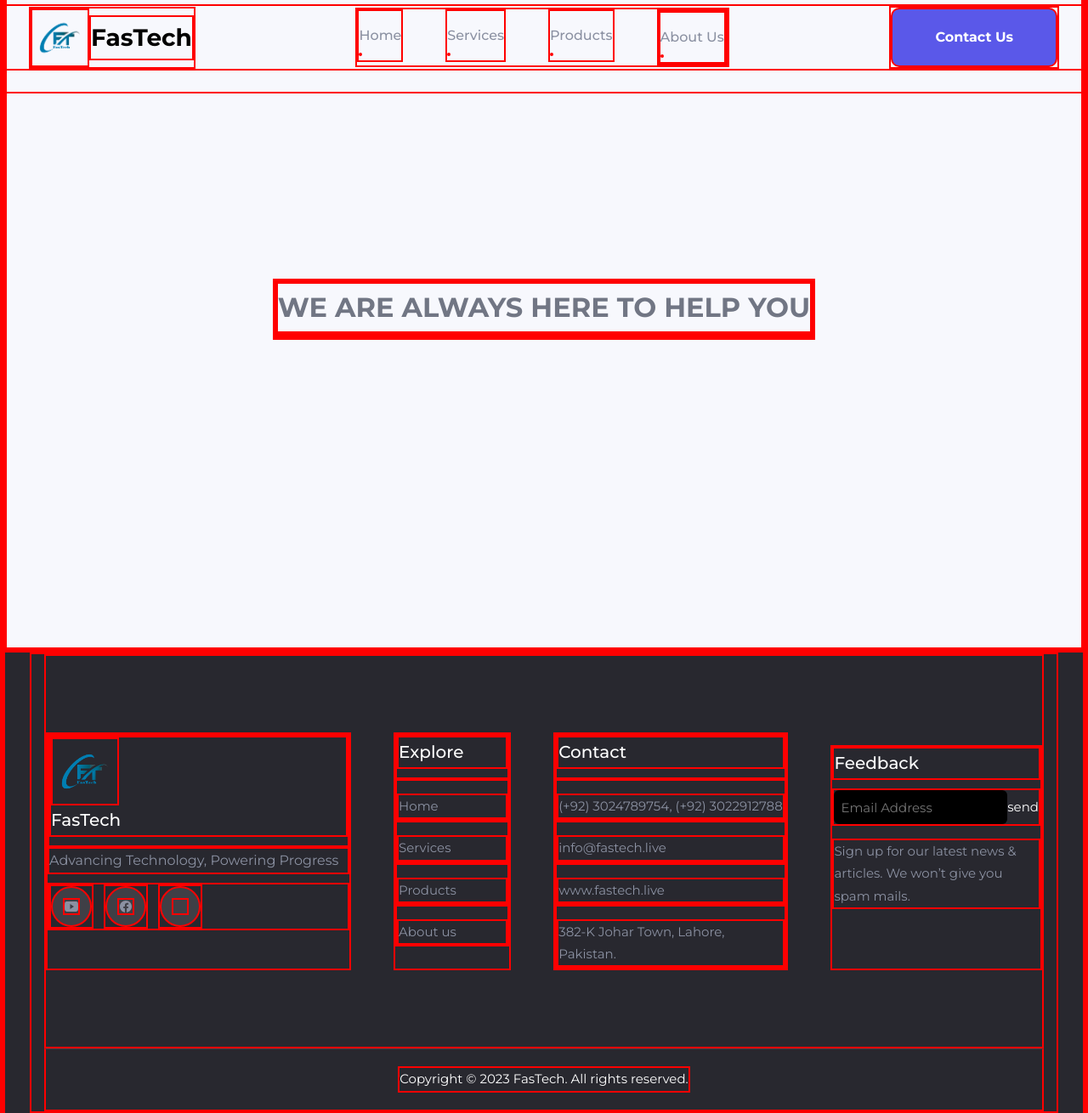
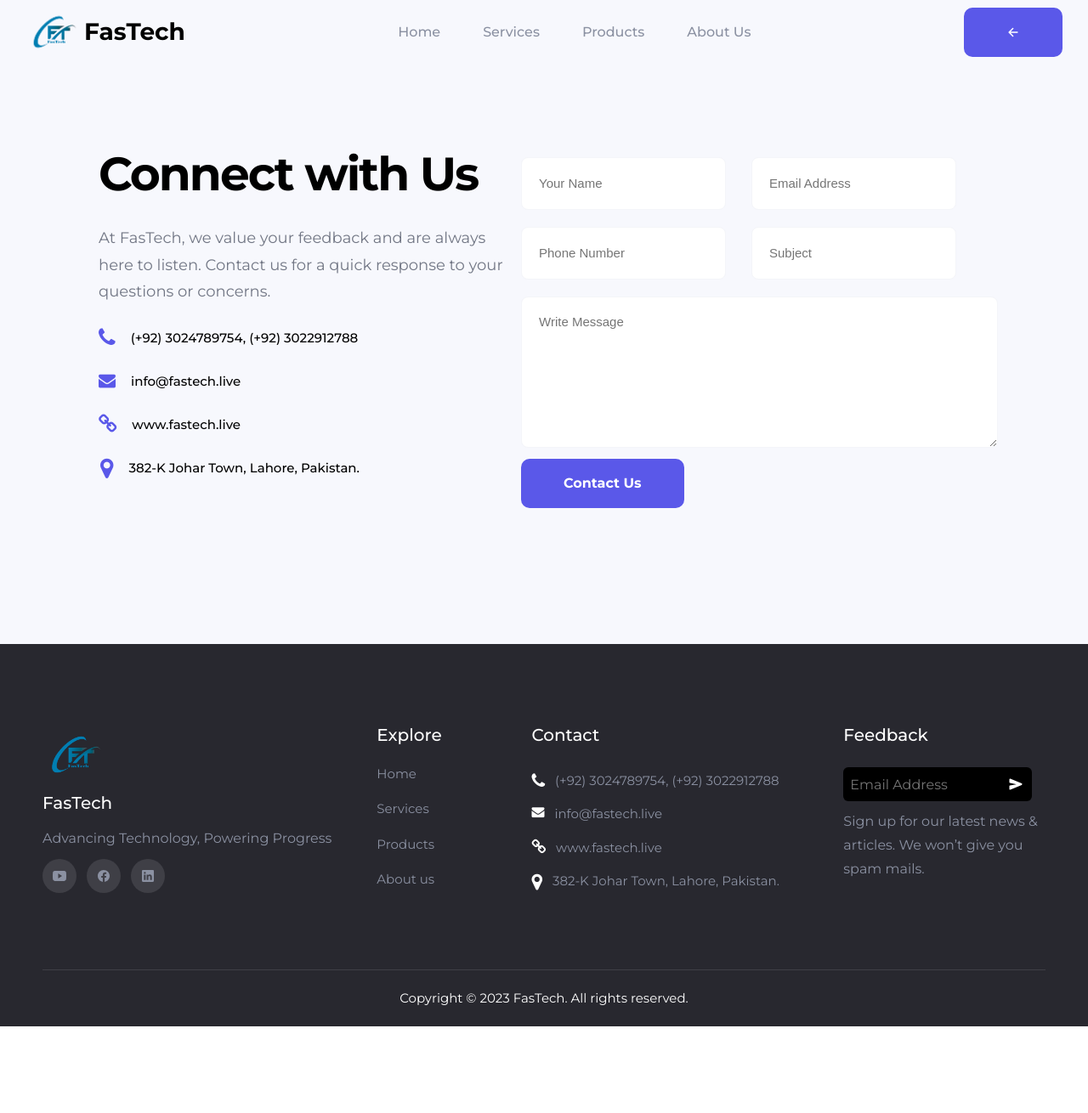
Before and after one commit to depchip/FasTech, a plain HTML site: page contactus.html in a window 1280 px wide. Shown: the part 42-1352 px from the top of the page at 85% size. After the commit the page ends 1250 px from the top, so only its background shows below. Drawn offline with nearby package versions, Linux system fonts and the light colour scheme.

Commit message:
updated website with icons
Remaining work:
- check responsiveness
- background image

```diff
--- a/contactus.html
+++ b/contactus.html
@@ -22,9 +22,19 @@
       href="https://fonts.googleapis.com/css2?family=Montserrat:wght@400;500;700&display=swap"
       rel="stylesheet"
     />
+    <link
+      rel="stylesheet"
+      href="https://cdnjs.cloudflare.com/ajax/libs/font-awesome/4.7.0/css/font-awesome.min.css"
+    />
 
     <!--? ============ PRELOAD IMAGES ============ ?-->
     <link rel="preload" as="image" href="./images/hero-banner.png" />
+
+    <!--? ============ FONT-AWESOME ============ ?-->
+    <link
+      rel="stylesheet"
+      href="https://cdnjs.cloudflare.com/ajax/libs/font-awesome/4.7.0/css/font-awesome.min.css"
+    />
   </head>
   <body id="top">
     <!--? ============ HEADER ============ ?-->
@@ -49,19 +59,27 @@
 
           <ul class="navbar-list">
             <li class="navbar-item">
-              <a href="#home" class="navbar-link" data-nav-link>Home</a>
+              <a href="index.html#home" class="navbar-link" data-nav-link
+                >Home</a
+              >
             </li>
 
             <li class="navbar-item">
-              <a href="#service" class="navbar-link" data-nav-link>Services</a>
+              <a href="index.html#service" class="navbar-link" data-nav-link
+                >Services</a
+              >
             </li>
 
             <li class="navbar-item">
-              <a href="#product" class="navbar-link" data-nav-link>Products</a>
+              <a href="index.html#product" class="navbar-link" data-nav-link
+                >Products</a
+              >
             </li>
 
             <li class="navbar-item">
-              <a href="#aboutus" class="navbar-link" data-nav-link>About Us</a>
+              <a href="index.html#aboutus" class="navbar-link" data-nav-link
+                >About Us</a
+              >
             </li>
           </ul>
         </nav>
@@ -71,9 +89,9 @@
         </button>
 
         <div class="wrapper">
-          <a href="contactus.html" class="btn btn-primary has-before has-after"
-            >Contact Us</a
-          >
+          <a href="index.html" class="btn btn-primary has-before has-after">
+            <ion-icon name="arrow-back"></ion-icon>
+          </a>
         </div>
 
         <div class="overlay" data-nav-toggler data-overlay></div>
@@ -81,16 +99,89 @@
     </header>
     <!-- CONTACT US -->
     <main>
+      <section>
         <div class="contact-us">
           <div class="contact-container">
             <div class="contact-left">
-            <h1>WE ARE ALWAYS HERE TO HELP YOU</h1>
+              <h1 class="h1 hero-title">Connect with Us</h1>
+              <p class="hero-text">
+                At FasTech, we value your feedback and are always here to
+                listen. Contact us for a quick response to your questions or
+                concerns.
+              </p>
+              <ul class="contact-list">
+                <li>
+                  <div class="fa fa-phone contact-us-icon"></div>
+                  <p class="contact-item">(+92) 3024789754, (+92) 3022912788</p>
+                </li>
+                <li>
+                  <div class="fa fa-envelope" style="padding-top: 2px"></div>
+                  <p class="contact-item">info@fastech.live</p>
+                </li>
+                <li>
+                  <div class="fa fa-link"></div>
+                  <p class="contact-item">www.fastech.live</p>
+                </li>
+                <li>
+                  <div class="fa fa-map-marker"></div>
+                  <p class="contact-item">
+                    382-K Johar Town, Lahore, Pakistan.
+                  </p>
+                </li>
+              </ul>
             </div>
             <div class="contact-right">
-
+              <form>
+                <div class="form-row">
+                  <div class="form-group col-md-6">
+                    <input
+                      type="text"
+                      class="form-control"
+                      placeholder="Your Name"
+                    />
+                  </div>
+                  <div class="form-group col-md-6">
+                    <input
+                      type="email"
+                      class="form-control"
+                      placeholder="Email Address"
+                    />
+                  </div>
+                  <div class="form-group col-md-6">
+                    <input
+                      type="number"
+                      class="form-control"
+                      placeholder="Phone Number"
+                    />
+                  </div>
+                  <div class="form-group col-md-6">
+                    <input
+                      type="text"
+                      class="form-control"
+                      placeholder="Subject"
+                    />
+                  </div>
+                  <div class="form-group col-12">
+                    <textarea
+                      class="form-control"
+                      rows="8"
+                      cols="56"
+                      placeholder="Write Message"
+                    ></textarea>
+                    <div class="wrapper">
+                      <a
+                        href="contactus.html"
+                        class="btn btn-primary has-before has-after"
+                        >Contact Us</a
+                      >
                     </div>
                   </div>
                 </div>
+              </form>
+            </div>
+          </div>
+        </div>
+      </section>
     </main>
 
     <!--? ============ FOOTER ============ ?-->
@@ -121,7 +212,7 @@
 
               <li>
                 <a href="#" class="social-link">
-                  <ion-icon name="logo-linkdin"></ion-icon>
+                  <ion-icon name="logo-linkedin"></ion-icon>
                 </a>
               </li>
             </ul>
@@ -133,44 +224,49 @@
             </li>
 
             <li>
-              <a href="#" class="footer-link">Home</a>
+              <a href="#home" class="footer-link">Home</a>
             </li>
 
             <li>
-              <a href="#" class="footer-link">Services</a>
+              <a href="#service" class="footer-link">Services</a>
             </li>
 
             <li>
-              <a href="#" class="footer-link">Products</a>
+              <a href="#product" class="footer-link">Products</a>
             </li>
 
             <li>
-              <a href="#" class="footer-link">About us</a>
+              <a href="#aboutus" class="footer-link">About us</a>
             </li>
           </ul>
 
-          <ul class="footer-list">
-            <li>
+          <div class="footer-list">
+            <div>
               <p class="footer-list-title">Contact</p>
-            </li>
-            <li>
-              <!-- <i class="fa-solid fa-location-dot"></i> -->
-              <p class="footer-link">(+92) 3024789754, (+92) 3022912788</p>
-            </li>
-            <li>
-              <!-- <i class="fal fa-envelope" aria-hidden="true"></i> -->
-              <p class="footer-link">info@fastech.live</p>
-            </li>
-            <li>
-              <p class="footer-link">www.fastech.live</p>
-            </li>
-            <li>
-              <!-- <i class="fal fa-map-marker-alt" aria-hidden="true"></i> -->
-              <p class="footer-link">382-K Johar Town, Lahore, Pakistan.</p>
-            </li>
-          </ul>
+            </div>
+            <div class="footer-contact-block">
+              <div class="fa fa-phone"></div>
+              <p class="footer-link footer-link-col-3">
+                (+92) 3024789754, (+92) 3022912788
+              </p>
+            </div>
+            <div class="footer-contact-block">
+              <div class="fa fa-envelope"></div>
+              <p class="footer-link footer-link-col-3">info@fastech.live</p>
+            </div>
+            <div class="footer-contact-block">
+              <div class="fa fa-link"></div>
+              <p class="footer-link footer-link-col-3">www.fastech.live</p>
+            </div>
+            <div class="footer-contact-block">
+              <div class="fa fa-map-marker"></div>
+              <p class="footer-link footer-link-col-3">
+                382-K Johar Town, Lahore, Pakistan.
+              </p>
+            </div>
+          </div>
 
-          <div class="feedback footer-link">
+          <div class="feedback">
             <p class="footer-list-title">Feedback</p>
             <form class="footer-form">
               <input
@@ -180,9 +276,9 @@
                 class="feedback-form"
                 placeholder="Email Address"
               />
-              <button type="submit">send</button>
+              <button type="submit"><ion-icon name="send"></ion-icon></button>
             </form>
-            <p class="footer-link">
+            <p class="footer-text">
               Sign up for our latest news & articles. We won’t give you spam
               mails.
             </p>
@@ -196,6 +292,7 @@
         </div>
       </div>
     </footer>
+
 
     <!--? ============ BACK TO TOP ============ ?-->
 
--- a/css/style.css
+++ b/css/style.css
@@ -78,7 +78,7 @@
   margin: 0;
   padding: 0;
   box-sizing: border-box;
-  border: 2px solid red;
+  /* border: 2px solid red; */
 }
 
 li {
@@ -800,24 +800,81 @@
 .feature-card:is(:hover, :focus) .card-icon ion-icon {
   color: var(--white);
 }
+
 /* ?============== CONTACT US ==============?*/
-.contact-us
-{
+.contact-us {
+  height: 100vh;
   background-color: var(--ghost-white);
-  height: 100vh;
   display: flex;
   align-items: center;
   justify-content: center;
-  margin: auto;
 }
-.contact-us .container
-{
+.contact-us .contact-container {
   display: grid;
   grid-template-columns: 1fr 1fr;
   gap: 10px;
+  margin: auto;
+  width: 85%;
+  padding-left: 20px;
+  padding-top: 70px;
+}
+.contact-us .contact-item {
+  color: black;
+  font-size: var(--fs-8);
+  font-weight: 500;
 }
 
+.contact-us li {
+  display: flex;
+  flex-direction: row;
+  margin-top: 25px;
+}
 
+.contact-list .fa-phone:before,
+.contact-list .fa-envelope:before,
+.contact-list .fa-link:before,
+.contact-list .fa-map-marker:before {
+  color: #5a58e9;
+  margin-right: 18px;
+}
+.contact-list .fa-phone:before {
+  font-size: 25px;
+}
+.contact-list .fa-envelope:before {
+  font-size: 20px;
+}
+.contact-list .fa-link:before {
+  font-size: 23px;
+}
+.contact-list .fa-map-marker:before {
+  font-size: 27px;
+  margin-left: 2px;
+}
+
+.form-row {
+  display: flex;
+  flex-wrap: wrap;
+  margin-right: -5px;
+  margin-left: -5px;
+}
+.form-row > .col,
+.form-row > [class*="col-"] {
+  padding-right: 5px;
+  padding-left: 5px;
+  margin: 10px;
+}
+
+.contact-us form .form-group .form-control {
+  font-family: "Rubik", sans-serif;
+  background: white;
+  border: 1px solid #f4f5f9;
+  font-size: 15px;
+  padding: 20px;
+  border-radius: 8px;
+}
+.contact-us form .form-group input {
+  height: 62px;
+}
 
 /* ?============== FOOTER ==============?*/
 
@@ -837,6 +894,15 @@
   height: 80px;
 }
 
+.footer-list div {
+  display: flex;
+  flex-direction: row;
+}
+
+.footer-list .footer-contact-block {
+  margin-top: 13px;
+}
+
 .footer-list-title {
   color: var(--white);
   font-size: var(--fs-5);
@@ -845,7 +911,7 @@
 }
 
 .footer-text {
-  margin-block-end: 10px;
+  margin: 10px 0px;
 }
 
 .footer .social-list {
@@ -874,32 +940,40 @@
   color: var(--mustard);
 }
 
-.insta-post {
-  display: grid;
-  grid-template-columns: repeat(3, 1fr);
-  gap: 15px;
+.footer-link-col-3 {
+  margin: 0px;
 }
 
-.insta-card {
-  position: relative;
-  border-radius: var(--radius-10);
-  overflow: hidden;
+.fa-link:before {
+  content: "\f3c5";
+  font-size: 18px;
+  margin: 3px 12px 0px 0px;
+  color: white;
 }
 
-.insta-card .card-content {
-  position: absolute;
-  inset: 0;
-  display: grid;
-  place-content: center;
-  background-color: var(--blue-ryb_80);
-  color: var(--white);
-  font-size: 25px;
-  opacity: 0;
-  transition: var(--transition-1);
+.fa-envelope:before {
+  content: "\f0e0";
+  font-size: 15px;
+  margin: 3px 12px 0px 0px;
+  color: white;
 }
 
-.insta-card:is(:hover, :focus-within) .card-content {
-  opacity: 1;
+.fa-phone:before {
+  content: "\f879";
+  font-size: 20px;
+  margin: 3px 12px 0px 0px;
+  color: white;
+}
+.fa-map-marker:before {
+  content: "\f041";
+  font-size: 22px;
+  margin: 3px 12px 0px 0px;
+  color: white;
+}
+
+.fa-linkdin::before {
+  content: "\f08c";
+  font-size: 22px;
 }
 
 .footer-bottom {
@@ -1094,7 +1168,8 @@
   }
 
   .btn {
-    height: 70px;
+    height: 58px;
+    margin: 4px 0px;
   }
 
   .grid-list {
@@ -1219,20 +1294,8 @@
   /* ?====== FOOTER ======?*/
 
   .footer-top {
-    grid-template-columns: 1.3fr 0.5fr 1fr 0.9fr;
+    grid-template-columns: 1.3fr 0.5fr 1.2fr 0.9fr;
     padding-block: 90px;
-  }
-
-  .fa-map-marker-alt:before {
-    content: "\f3c5";
-  }
-
-  .fa-envelope:before {
-    content: "\f0e0";
-  }
-
-  .fa-phone-alt:before {
-    content: "\f879";
   }
 
   .footer-bottom {
@@ -1244,9 +1307,12 @@
   .footer-form {
     display: flex;
     flex-direction: row;
+    margin-block-start: 20px;
   }
   .footer-form button[type="submit"] {
     color: white;
+    position: relative;
+    left: -27px;
   }
 
   .copyright {
```
Also changed, not shown: index.html (+49 -36 lines), js/script.js (+5 -5 lines). Lines whose indentation alone changed are shown as unchanged.
